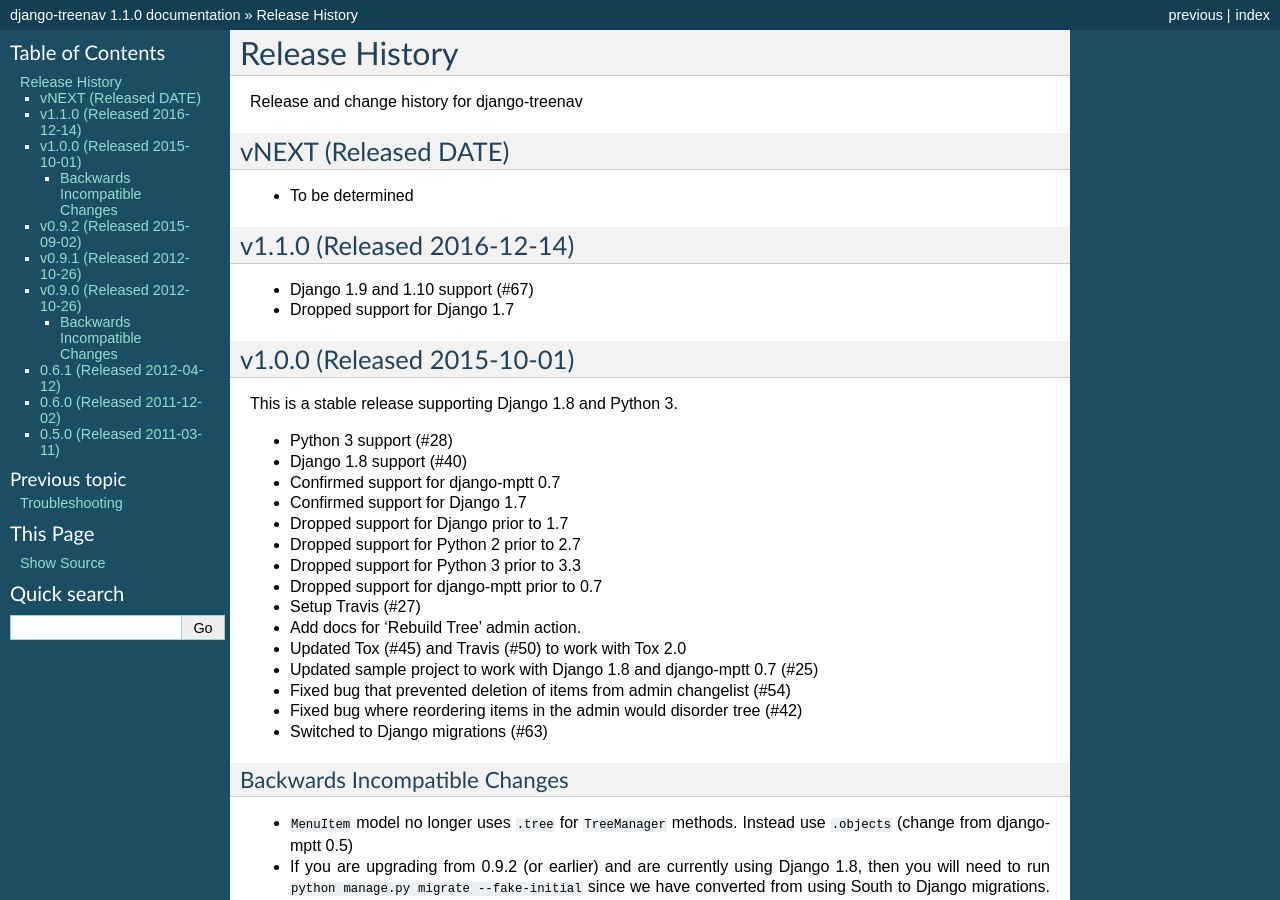
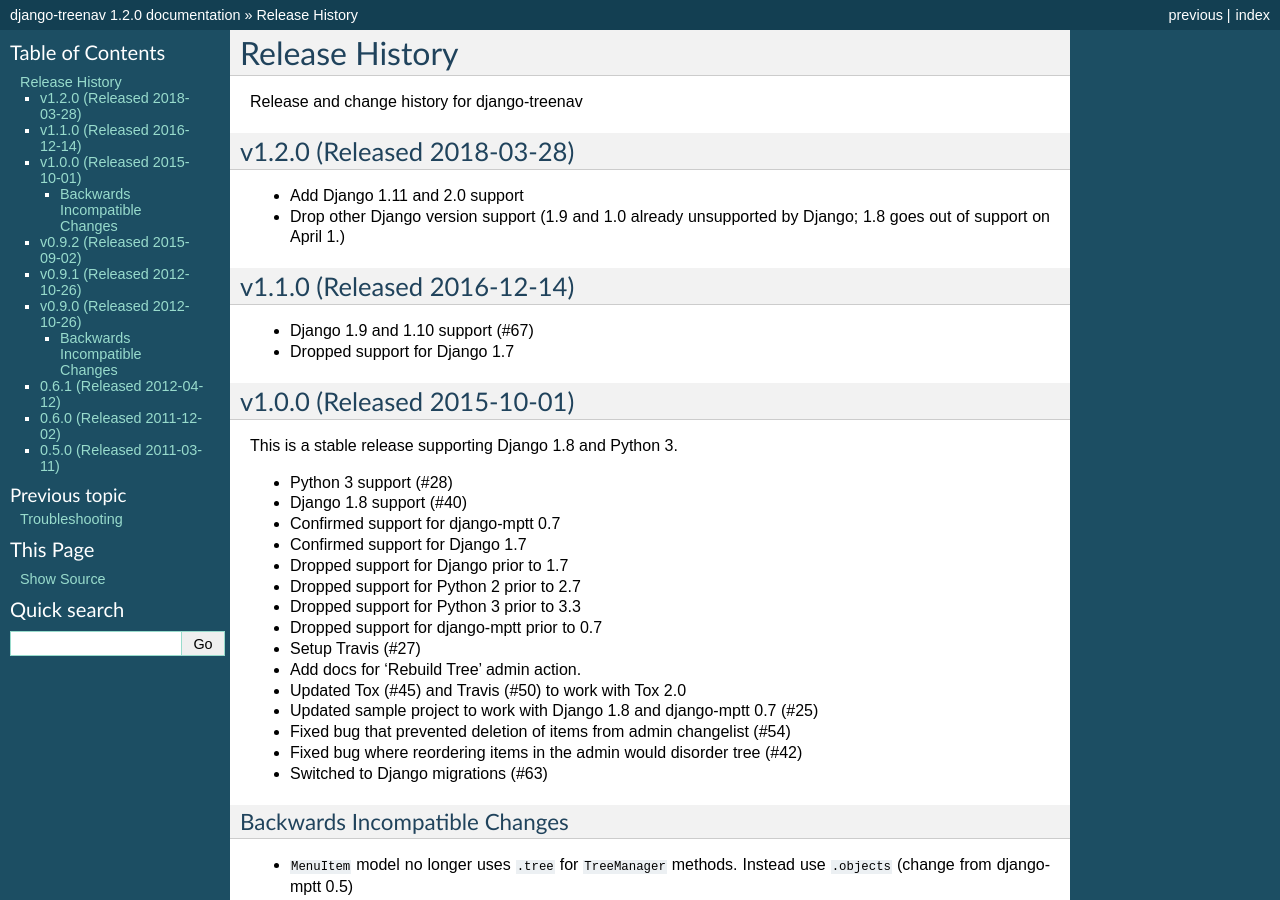
Before and after one commit to caktus/django-treenav, a Sphinx documentation site: the page built from docs/releases.rst, in a window 1280 px wide and 900 px high. Built offline with Sphinx 7.4.7, drawn with Linux system fonts in a browser that asks for light colours; some of the changed text lies outside the part shown.

Commit message:
Version 1.2.0

```diff
--- a/docs/conf.py
+++ b/docs/conf.py
@@ -48,9 +48,9 @@
 # built documents.
 #
 # The short X.Y version.
-version = '1.1'
+version = '1.2'
 # The full version, including alpha/beta/rc tags.
-release = '1.1.0'
+release = '1.2.0'
 
 # The language for content autogenerated by Sphinx. Refer to documentation
 # for a list of supported languages.
--- a/docs/releases.rst
+++ b/docs/releases.rst
@@ -3,10 +3,12 @@
 
 Release and change history for django-treenav
 
-vNEXT (Released DATE)
----------------------
+v1.2.0 (Released 2018-03-28)
+----------------------------
 
-- To be determined
+- Add Django 1.11 and 2.0 support
+- Drop other Django version support (1.9 and 1.0 already unsupported
+  by Django; 1.8 goes out of support on April 1.)
 
 
 v1.1.0 (Released 2016-12-14)
--- a/treenav/__init__.py
+++ b/treenav/__init__.py
@@ -1,2 +1,2 @@
-__version__ = '1.1.0'
+__version__ = '1.2.0'
 default_app_config = 'treenav.apps.TreenavConfig'
```
